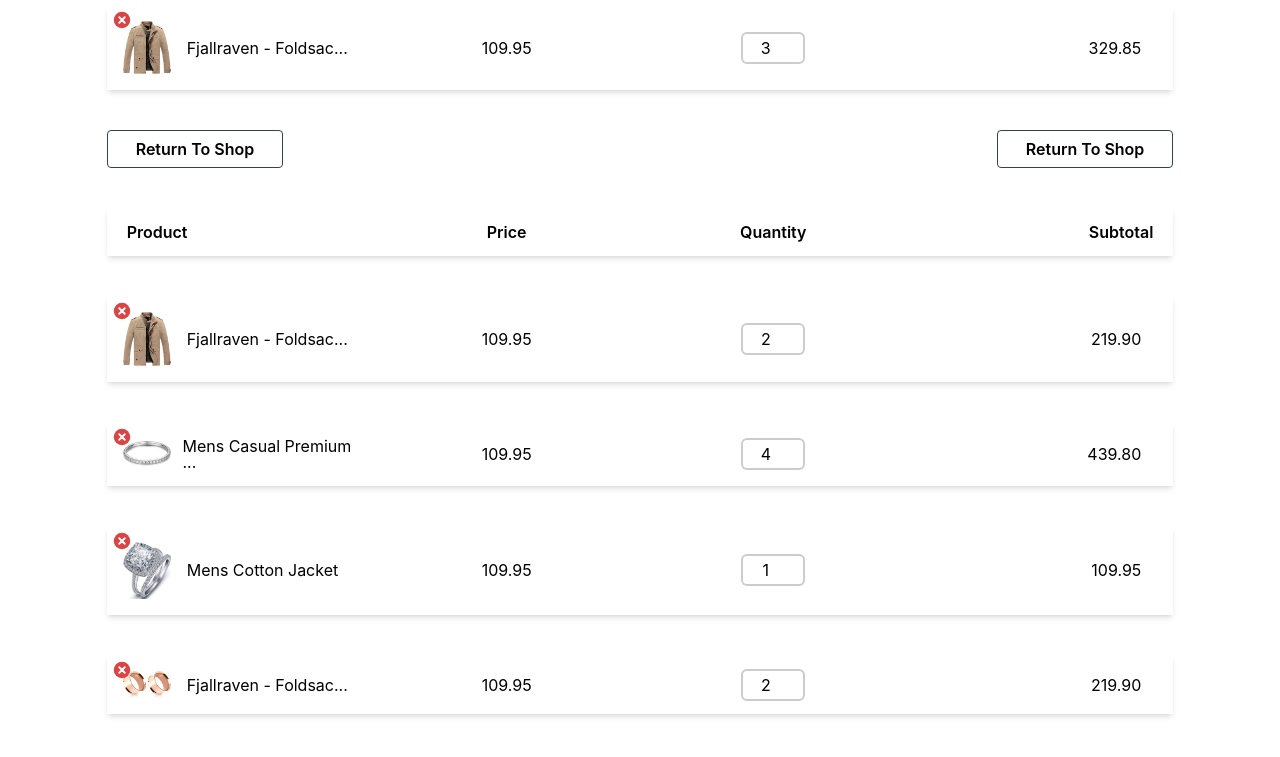
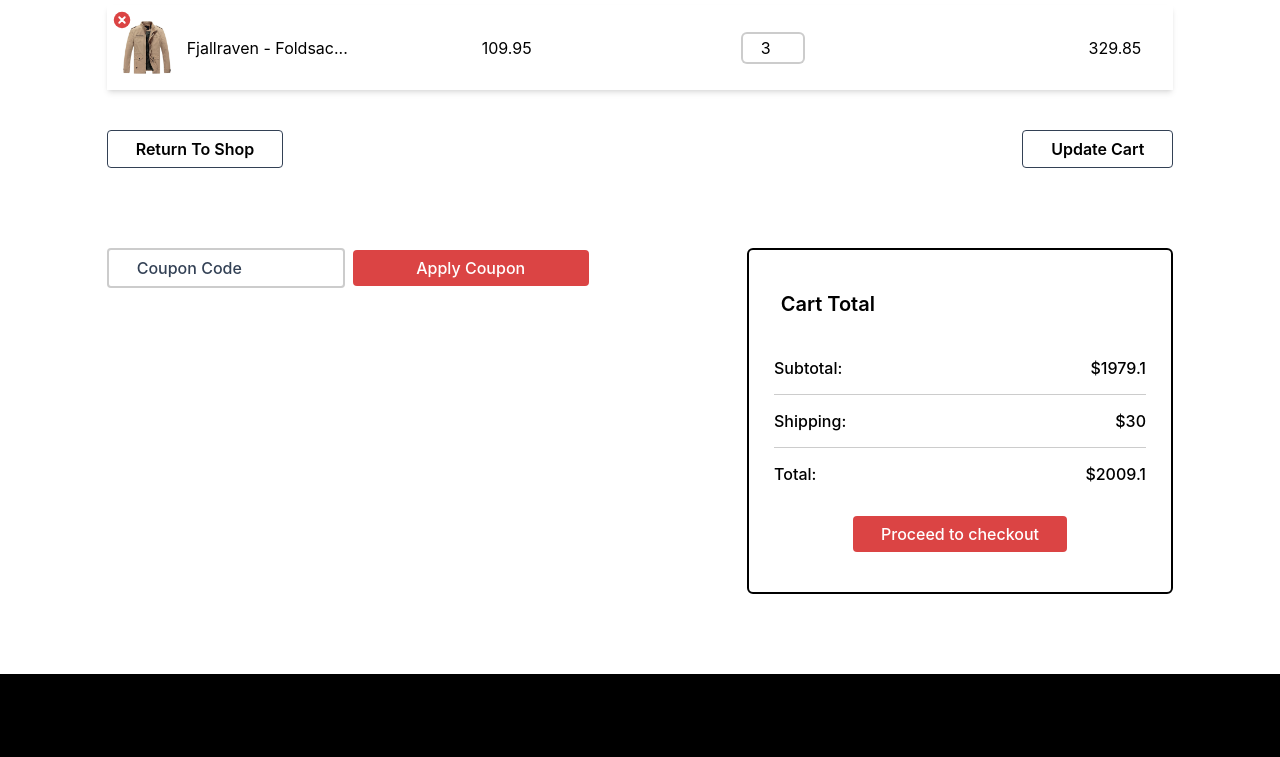
Before and after one commit to shalfi-sabit/E-commerce-Site, a React (Create React App) app: page /cart in a window 1280 px wide. Shown: the part 940-1697 px from the top of the page. Built offline with nearby package versions, Linux system fonts and the light colour scheme.

Commit message:
create cart page

```diff
--- a/src/components/UI/ApplyCouponCode.tsx
+++ b/src/components/UI/ApplyCouponCode.tsx
@@ -4,27 +4,30 @@
 import applyCouponCodeProps from "../../models/applyCouponCodeProps";
 
 const ApplyCouponCode: React.FC<applyCouponCodeProps> = ({
-  subTotal,
-  couponCode,
   setCouponCode,
   handleApplyCouponCode,
   isCouponButtonDisabled,
+  containerStyle,
+  buttonStyle,
+  inputStyle,
 }) => {
   const handleCouponCodeChange = (event: ChangeEvent<HTMLInputElement>) => {
     setCouponCode(event.target.value);
   };
 
   return (
-    <div className="flex lg:items-center sm:flex-col lg:flex-row gap-2">
+    <div
+      className={`flex lg:items-center sm:flex-col lg:flex-row gap-2 ${containerStyle}`}
+    >
       <input
-        className="w-fit border-gray-200 border-2 rounded focus:outline-none px-5 sm:px-6 lg:px-7 py-1 sm:py-[6px] lg:py-2 font-medium text-[12px] sm:text-sm lg:text-[16px]"
+        className={`w-fit border-gray-200 border-2 rounded focus:outline-none px-5 sm:px-6 lg:px-7 py-1 sm:py-[6px] lg:py-2 font-medium text-[12px] sm:text-sm lg:text-[16px] ${inputStyle}`}
         placeholder="Coupon Code"
         onChange={handleCouponCodeChange}
       />
       <FillButton
         onClick={handleApplyCouponCode}
         type="button"
-        className="w-fit"
+        className={`w-fit ${buttonStyle}`}
         text="Apply Coupon"
         isCouponButtonDisabled={isCouponButtonDisabled}
       />
--- a/src/components/UI/Button/FillButton.tsx
+++ b/src/components/UI/Button/FillButton.tsx
@@ -22,8 +22,12 @@
       {onClick && (
         <button
           type={type}
-          className={`bg-red-900 hover:bg-red-400 rounded text-white-900
-    font-medium text-[12px] sm:text-sm lg:text-[16px] px-5 sm:px-6 lg:px-7 py-1 sm:py-[6px] lg:py-2 hover:shadow-md duration-200 text-nowrap ${className}`}
+          className={`  rounded text-white-900
+    font-medium text-[12px] sm:text-sm lg:text-[16px] px-5 sm:px-6 lg:px-7 py-1 sm:py-[6px] lg:py-2 duration-200 text-nowrap ${className} ${
+            isCouponButtonDisabled || isPlaceOrderButtonDisabled
+              ? "bg-red-200"
+              : "bg-red-900 hover:bg-red-400 hover:shadow-md"
+          }`}
           onClick={onClick}
           disabled={isCouponButtonDisabled || isPlaceOrderButtonDisabled}
         >
@@ -33,8 +37,12 @@
       {!onClick && (
         <button
           type={type}
-          className={`bg-red-900 hover:bg-red-400 rounded text-white-900
-    font-medium text-[12px] sm:text-sm lg:text-[16px] px-5 sm:px-6 lg:px-7 py-1 sm:py-[6px] lg:py-2 hover:shadow-md duration-200 text-nowrap ${className}`}
+          className={` hover:bg-red-400 rounded text-white-900
+    font-medium text-[12px] sm:text-sm lg:text-[16px] px-5 sm:px-6 lg:px-7 py-1 sm:py-[6px] lg:py-2 duration-200 text-nowrap ${className} ${
+            isCouponButtonDisabled || isPlaceOrderButtonDisabled
+              ? "bg-red-200"
+              : "bg-red-900 hover:bg-red-400 hover:shadow-md"
+          }`}
           disabled={isCouponButtonDisabled || isPlaceOrderButtonDisabled}
         >
           {text}
--- /dev/null
+++ b/src/components/pages/Cart/BillingSummary.tsx
@@ -0,0 +1,43 @@
+import { useState } from "react";
+import { useNavigate } from "react-router-dom";
+import ApplyCouponCode from "../../UI/ApplyCouponCode";
+import useCouponCode from "../../../hooks/useCouponCode";
+import TotalAmountDetails from "../Checkout/CheckoutSummary/TotalAmountDetails";
+import FillButton from "../../UI/Button/FillButton";
+import cartItems from "../../../data/dummyCartItems";
+
+const BillingSummary = () => {
+  const navigate = useNavigate();
+  const initialSubtotal = cartItems.reduce((accumulator, cartItem) => {
+    return parseFloat(
+      (accumulator + cartItem.price * cartItem.count).toFixed(2)
+    );
+  }, 0);
+
+  const [subTotal, setSubTotal] = useState(initialSubtotal);
+  const { isCouponButtonDisabled, setCouponCode, handleApplyCouponCode } =
+    useCouponCode({ setSubTotal });
+  return (
+    <div className="flex flex-col gap-6 md:flex-row md:justify-between py-10 md:py-20 md:items-start">
+      <ApplyCouponCode
+        setCouponCode={setCouponCode}
+        handleApplyCouponCode={handleApplyCouponCode}
+        isCouponButtonDisabled={isCouponButtonDisabled}
+        containerStyle="flex-col xs:flex-row"
+        inputStyle="w-full xs:w-fit sm:w-full"
+        buttonStyle="w-full xs:w-fit sm:w-full"
+      />
+      <div className="border-2 border-black-900 w-full md:w-[40%] rounded-md flex flex-col items-center py-10">
+        <p className="text-xl font-semibold self-start pl-8 pb-6">Cart Total</p>
+        <TotalAmountDetails subTotal={subTotal} shippingCharge={30} />
+        <FillButton
+          text="Proceed to checkout"
+          className="mt-4"
+          onClick={() => navigate("/checkout")}
+        />
+      </div>
+    </div>
+  );
+};
+
+export default BillingSummary;
--- /dev/null
+++ b/src/components/pages/Cart/CartItemsTable.tsx
@@ -0,0 +1,72 @@
+import React from "react";
+import cartItems from "../../../data/dummyCartItems";
+import truncateTitle from "../../../utils/truncateTitle";
+import RemoveButtonContainer from "../../UI/RemoveButtonContainer";
+import { CartItem } from "./index";
+import OutlinedButton from "../../UI/Button/OutlinedButton";
+
+interface cartItemsTableProps {
+  quantities: number[];
+  onHandleQuantityChange: (
+    index: number,
+    event: React.ChangeEvent<HTMLInputElement>
+  ) => void;
+}
+
+const CartItemsTable: React.FC<cartItemsTableProps> = ({
+  quantities,
+  onHandleQuantityChange,
+}) => {
+  return (
+    <div className="flex flex-col w-full">
+      <table className="table-fixed w-full text-xs sm:text-[14px] md:text-[16px] leading-1 border-separate border-spacing-y-10">
+        <thead className="text-left shadow-md">
+          <tr>
+            <th className="py-4 pl-5 font-semibold">Product</th>
+            <th className="p-4 text-center font-semibold">Price</th>
+            <th className="p-4 text-center font-semibold">Quantity</th>
+            <th className="py-2 pr-5 text-right font-semibold">Subtotal</th>
+          </tr>
+        </thead>
+        <tbody>
+          {cartItems.map((item: CartItem, index: number) => {
+            return (
+              <tr key={index} className="shadow-md">
+                <td className="p-4 flex items-center cursor-pointer relative">
+                  <div className="relative inline-block">
+                    <img
+                      src={item.imageSource}
+                      alt="pp"
+                      className="hidden md:block w-12 mr-4"
+                    />
+                  </div>
+                  <RemoveButtonContainer />
+                  {truncateTitle(item.title, 20)}
+                </td>
+                <td className="p-4 text-center">{item.price}</td>
+                <td className="p-4 text-center py-2 px-4">
+                  <input
+                    type="number"
+                    value={quantities[index] === 0 ? "" : quantities[index]}
+                    onChange={(event) => onHandleQuantityChange(index, event)}
+                    min={0}
+                    className="border-2 py-1 rounded-md text-center w-10 sm:w-12 md:w-14 lg:w-16"
+                  />
+                </td>
+                <td className="py-4 pr-8 text-right">
+                  {(quantities[index] * item.price).toFixed(2)}
+                </td>
+              </tr>
+            );
+          })}
+        </tbody>
+      </table>
+      <div className="flex justify-between">
+        <OutlinedButton text="Return To Shop"></OutlinedButton>
+        <OutlinedButton text="Update Cart"></OutlinedButton>
+      </div>
+    </div>
+  );
+};
+
+export default CartItemsTable;
--- a/src/components/pages/Cart/index.tsx
+++ b/src/components/pages/Cart/index.tsx
@@ -1,11 +1,11 @@
 import React, { useState } from "react";
 import Wrapper from "../../UI/Wrapper";
 import cartItems from "../../../data/dummyCartItems";
-import truncateTitle from "../../../utils/truncateTitle";
 import OutlinedButton from "../../UI/Button/OutlinedButton";
-import RemoveButtonContainer from "../../UI/RemoveButtonContainer";
+import BillingSummary from "./BillingSummary";
+import CartItemsTable from "./CartItemsTable";
 
-interface CartItem {
+export interface CartItem {
   title: string;
   price: number;
   count: number;
@@ -29,54 +29,11 @@
 
   return (
     <Wrapper>
-      <div>
-        <table className="table-fixed w-full text-xs sm:text-[14px] md:text-[16px] leading-1 border-separate border-spacing-y-10">
-          <thead className="text-left shadow-md">
-            <tr>
-              <th className="py-4 pl-5 font-semibold">Product</th>
-              <th className="p-4 text-center font-semibold">Price</th>
-              <th className="p-4 text-center font-semibold">Quantity</th>
-              <th className="py-2 pr-5 text-right font-semibold">Subtotal</th>
-            </tr>
-          </thead>
-          <tbody>
-            {cartItems.map((item: CartItem, index: number) => {
-              return (
-                <tr key={index} className="shadow-md">
-                  <td className="p-4 flex items-center cursor-pointer relative">
-                    <div className="relative inline-block">
-                      <img
-                        src={item.imageSource}
-                        alt="pp"
-                        className="hidden md:block w-12 mr-4"
-                      />
-                    </div>
-                    <RemoveButtonContainer />
-                    {truncateTitle(item.title, 20)}
-                  </td>
-                  <td className="p-4 text-center">{item.price}</td>
-                  <td className="p-4 text-center py-2 px-4">
-                    <input
-                      type="number"
-                      value={quantities[index] === 0 ? "" : quantities[index]}
-                      onChange={(event) => handleQuantityChange(index, event)}
-                      min={0}
-                      className="border-2 py-1 rounded-md text-center w-10 sm:w-12 md:w-14 lg:w-16"
-                    />
-                  </td>
-                  <td className="py-4 pr-8 text-right">
-                    {(quantities[index] * item.price).toFixed(2)}
-                  </td>
-                </tr>
-              );
-            })}
-          </tbody>
-        </table>
-        <div className="flex justify-between w-full ">
-          <OutlinedButton text="Return To Shop"></OutlinedButton>
-          <OutlinedButton text="Return To Shop"></OutlinedButton>
-        </div>
-      </div>
+      <CartItemsTable
+        quantities={quantities}
+        onHandleQuantityChange={handleQuantityChange}
+      />
+      <BillingSummary />
     </Wrapper>
   );
 };
--- a/src/components/pages/Checkout/CheckoutForm.tsx
+++ b/src/components/pages/Checkout/CheckoutForm.tsx
@@ -1,6 +1,6 @@
 import FormInput from "../../UI/Input/FormInput";
 import { FieldErrors, UseFormRegister } from "react-hook-form";
-import { CheckoutFormData } from "./index";
+import { CheckoutFormData } from "../../../models/checkoutFormData";
 import SaveInfoIcon from "../../../assets/icons/SaveInfoIcon";
 
 interface CheckoutFormProps {
--- a/src/components/pages/Checkout/CheckoutSummary/index.tsx
+++ b/src/components/pages/Checkout/CheckoutSummary/index.tsx
@@ -39,8 +39,6 @@
       />
 
       <ApplyCouponCode
-        subTotal={subTotal}
-        couponCode={couponCode}
         setCouponCode={setCouponCode}
         handleApplyCouponCode={handleApplyCouponCode}
         isCouponButtonDisabled={isCouponButtonDisabled}
--- a/src/components/pages/RootLayout/index.tsx
+++ b/src/components/pages/RootLayout/index.tsx
@@ -9,8 +9,7 @@
       <Navbar />
       <Snackbar />
       <Outlet></Outlet>
-      <Cart />
-      {/* <Footer /> */}
+      <Footer />
     </main>
   );
 };
--- /dev/null
+++ b/src/hooks/useCouponCode.tsx
@@ -0,0 +1,56 @@
+import React, { useState } from "react";
+
+import { useDispatch } from "react-redux";
+import { snackbarActions } from "../redux-store/slices/snackbarSlice";
+import applicableCouponCodes from "../data/applicableCouponCodes";
+
+type CouponCodes = "RATUL30" | "SAKIB20" | "SABIT15";
+
+type useCouponCodeProps = {
+  setSubTotal: React.Dispatch<React.SetStateAction<number>>;
+};
+
+const useCouponCode = ({ setSubTotal }: useCouponCodeProps) => {
+  const dispatch = useDispatch();
+  const [couponCode, setCouponCode] = useState<string>("");
+  const [isCouponButtonDisabled, setIsCouponButtonDisabled] = useState(false);
+  const [isPlaceOrderButtonDisabled, setIsPlaceOrderButtonDisabled] =
+    useState(false);
+
+  const handleApplyCouponCode = () => {
+    if (applicableCouponCodes[couponCode as CouponCodes]) {
+      setSubTotal(
+        (prevSubTotal) =>
+          prevSubTotal -
+          (prevSubTotal / 100) *
+            applicableCouponCodes[couponCode as CouponCodes]
+      );
+
+      setIsCouponButtonDisabled(true);
+      dispatch(
+        snackbarActions.handleSnackbarOpen({
+          severity: "success",
+          message: "Coupon code applied successfully",
+        })
+      );
+    } else {
+      dispatch(
+        snackbarActions.handleSnackbarOpen({
+          severity: "error",
+          message: "Invalid coupon code",
+        })
+      );
+    }
+  };
+
+  return {
+    couponCode,
+    isCouponButtonDisabled,
+    setCouponCode,
+    handleApplyCouponCode,
+    setIsPlaceOrderButtonDisabled,
+    isPlaceOrderButtonDisabled,
+  };
+};
+
+export default useCouponCode;
--- a/src/models/applyCouponCodeProps.tsx
+++ b/src/models/applyCouponCodeProps.tsx
@@ -1,9 +1,10 @@
 type applyCouponCodeProps = {
-  subTotal: number;
-  couponCode: string;
   setCouponCode: React.Dispatch<React.SetStateAction<string>>;
   handleApplyCouponCode: () => void;
   isCouponButtonDisabled: boolean;
+  containerStyle?: string;
+  buttonStyle?: string;
+  inputStyle?: string;
 };
 
 export default applyCouponCodeProps;
--- a/tailwind.config.js
+++ b/tailwind.config.js
@@ -2,6 +2,7 @@
 module.exports = {
   content: ["./index.html", "./src/**/*.{js,ts,jsx,tsx}"],
   theme: {
+    extend: {
       colors: {
         red: {
           400: "#e26969",
@@ -28,7 +29,10 @@
           100: "rgb(220 252 231)",
         },
       },
-    extend: {},
+      screens: {
+        xs: "448px",
+      },
+    },
   },
   plugins: [],
 };
```
Also changed, not shown: src/components/pages/Checkout/index.tsx (+10 -33 lines). Lines whose indentation alone changed are shown as unchanged.
